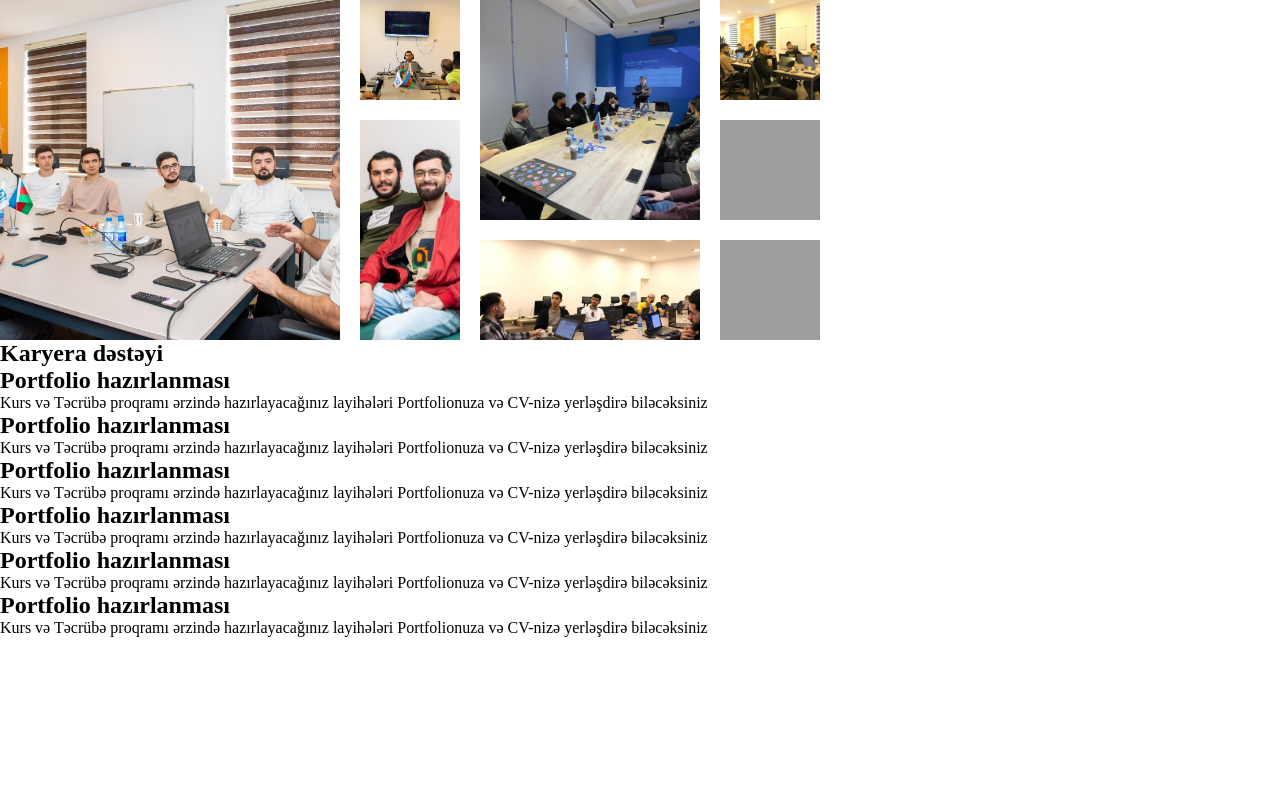
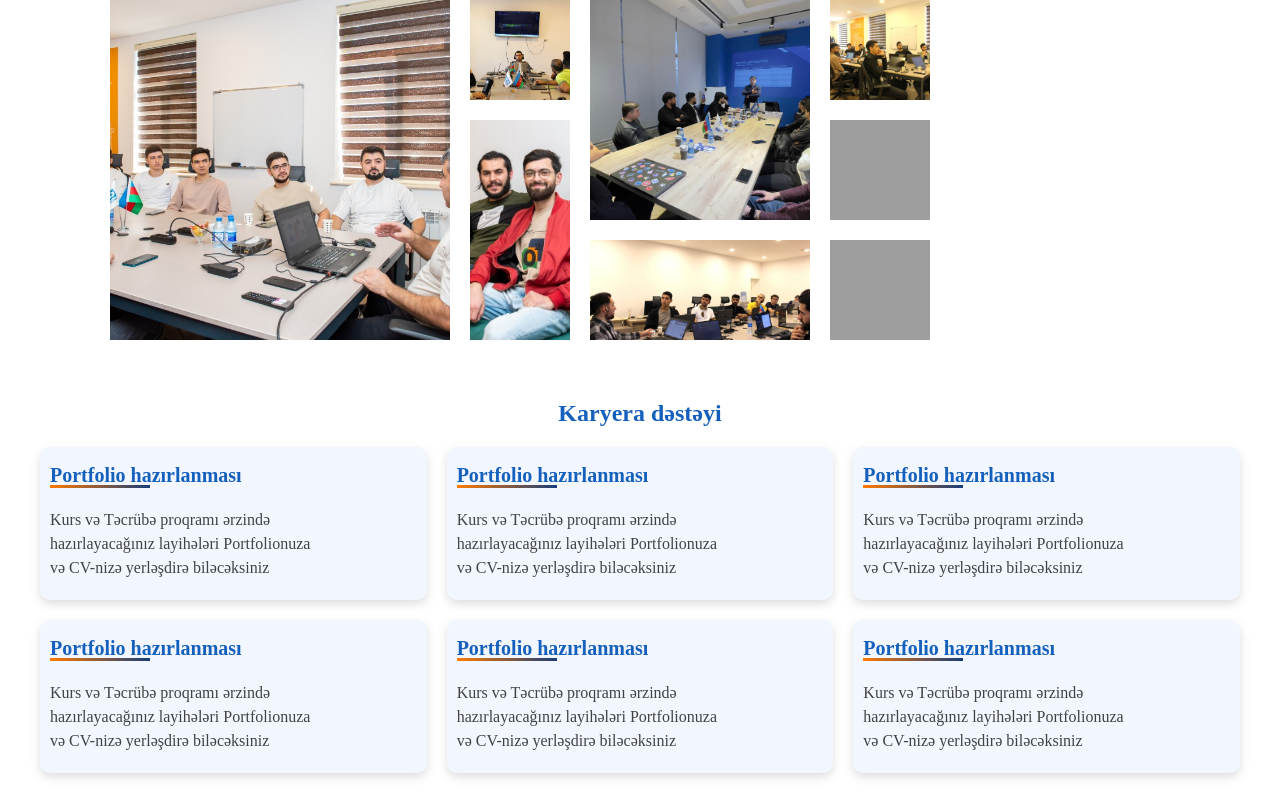
Before and after one commit to m1mmdli56/task18, a plain HTML site: page index.html in a window 1280 px wide. Drawn offline with Linux system fonts and the light colour scheme; grey boxes are pictures that could not be loaded.

Commit message:
add styling for title and boxes layout in style.css

```diff
--- a/CSS/style.css
+++ b/CSS/style.css
@@ -6,6 +6,7 @@
 
 .container {
     display: grid;
+    justify-content: center;
     grid-template-columns: repeat(9, 100px);
     grid-template-rows: repeat(3, 100px);
     gap: 20px;
@@ -40,3 +41,72 @@
 .box:nth-child(8) {
     grid-column: 7 / span 1;
 }
+
+.title {
+    width: 100%;
+    padding-top: 60px;
+    text-align: center;
+    font-weight: 600;
+    font-size: 24px;
+    color: #1560bd;
+    margin-bottom: 20px;
+}
+
+.direction {
+    width: 1200px;
+    margin: 0 auto;
+    display: grid;
+    grid-gap: 20px;
+    grid-template-columns: repeat(3, 1fr);
+    grid-template-rows: repeat(2, 1fr);
+}
+
+.boxes {
+    background-color: #F2F7FF;
+    box-shadow: 0px 4px 10px rgba(124, 124, 124, 0.25);
+    border-radius: 10px;
+}
+
+.boxes:hover {
+    color: white;
+    background-color: #1560bd;
+    transition: 0.4s;
+    position: relative;
+}
+
+.boxes-title {
+    padding: 15px 0 0 10px;
+    font-weight: 600;
+    font-size: 20px;
+    color: #1560bd;
+    line-height: 26px;
+    position: relative;
+    display: inline-block;
+}
+
+.boxes:hover .boxes-title {
+    color: white;
+}
+
+.boxes-text {
+    width: 70%;
+    padding: 20px 0 20px 10px;
+    font-weight: 400;
+    font-size: 16px;
+    color: #424242;
+    line-height: 24px;
+}
+
+.boxes:hover .boxes-text {
+    color: white;
+}
+
+.boxes-title::after {
+    content: "";
+    bottom: 0;
+    left: 10px;
+    background: linear-gradient(90deg, rgba(255, 122, 0, 1), rgba(23, 61, 122, 1));
+    width: 100px;
+    height: 3px;
+    position: absolute;
+}
```
